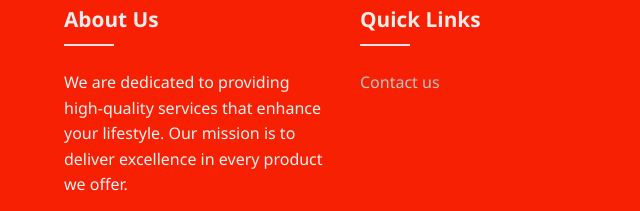
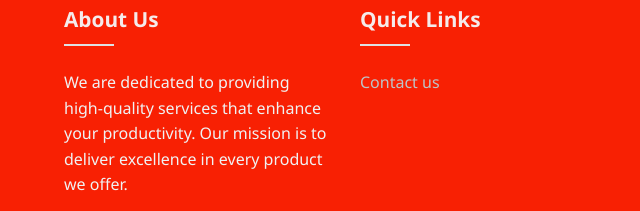
Before and after one commit to junsecop/newtechinnovation-pvt.ltd, a plain HTML site: page index.html in a window 1280 px wide. Shown: the part 1560-1771 px from the top of the page, 0-640 px from the left. Drawn offline with Linux system fonts and the light colour scheme.

Commit message:
Update index.html

```diff
--- a/index.html
+++ b/index.html
@@ -81,7 +81,7 @@
             <h3>About Us</h3>
             <p>
               We are dedicated to providing high-quality services that enhance
-              your lifestyle. Our mission is to deliver excellence in every
+              your productivity. Our mission is to deliver excellence in every
               product we offer.
             </p>
             <div class="social-links">
```
